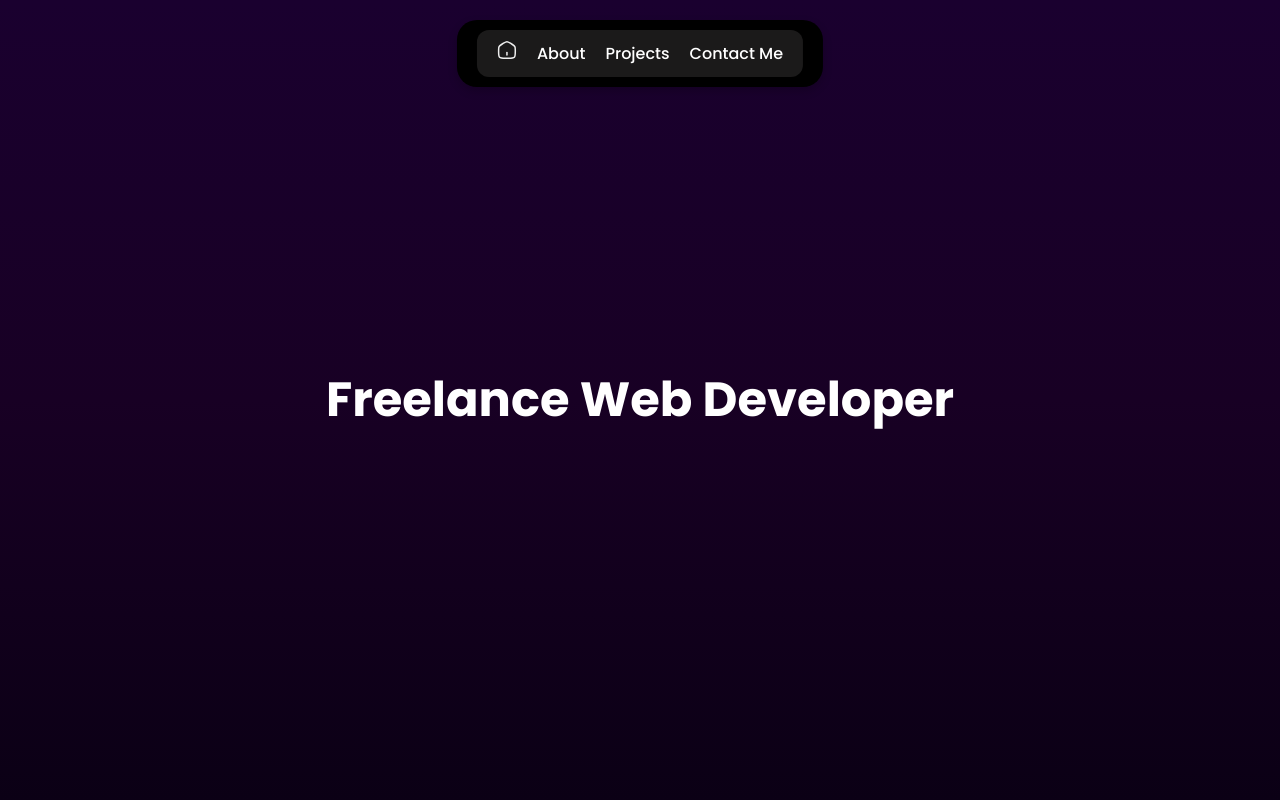
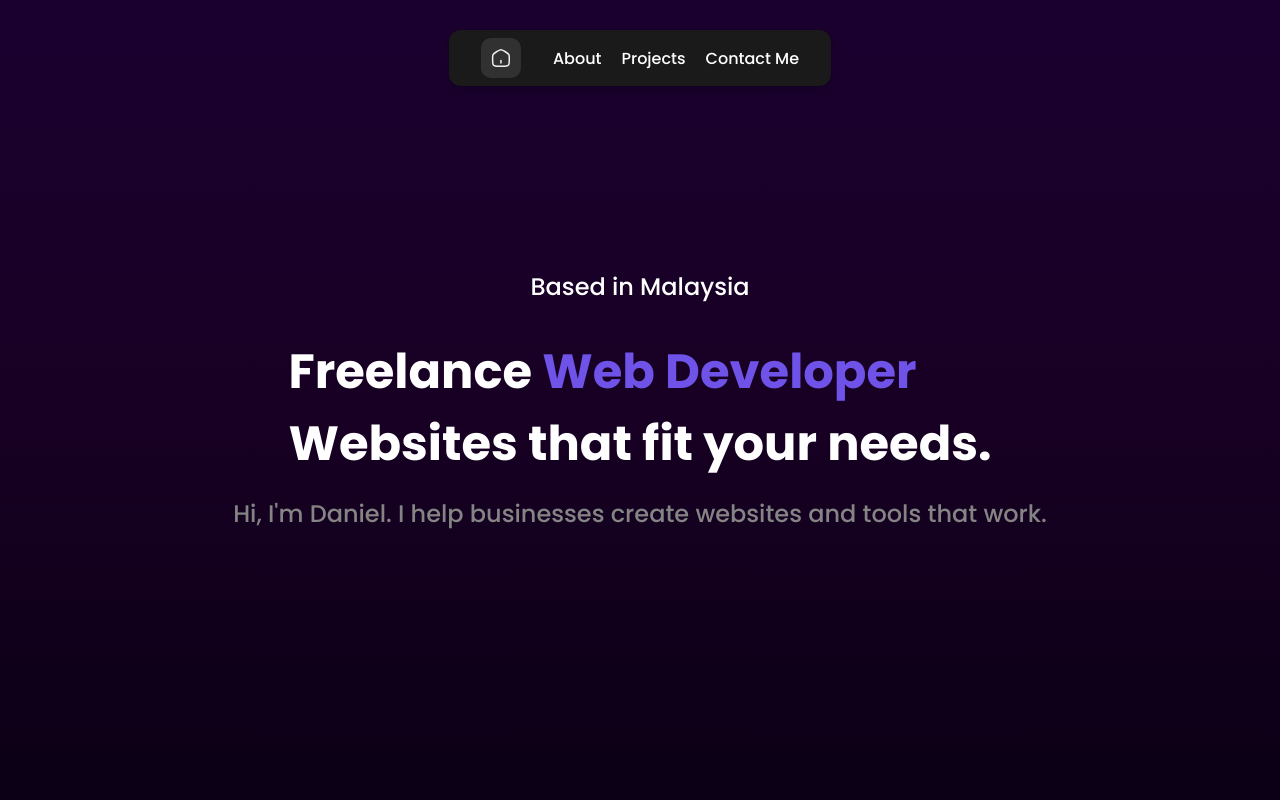
Before and after one commit to daniel-lwl/personal-website, a React (Vite) app: page / in a window 1280 px wide. Shown: the top 800 px of the page. Built offline with nearby package versions, Linux system fonts and the light colour scheme.

Commit message:
feat: Styled Hero Section

```diff
--- a/src/App.jsx
+++ b/src/App.jsx
@@ -8,7 +8,6 @@ function App() {
       <div>
         <Navbar />
         <Hero />
-        <Hero />
       </div>
     );
   }
--- a/src/components/layout/Navbar.jsx
+++ b/src/components/layout/Navbar.jsx
@@ -29,7 +29,7 @@ function Navbar() {
         <div className="navbar-container">
             {/* Home Button as a Link */}
             <a href="#home" className="nav-home">
-            <img src={homeIcon} alt="Home" />
+                <img src={homeIcon} alt="Home" />
             </a>
 
             {/* Navigation Links */}
--- a/src/components/sections/Hero.jsx
+++ b/src/components/sections/Hero.jsx
@@ -4,7 +4,17 @@ import "../../styles/Hero.css";
 function Hero(){
     return(
         <section className="hero">
-            <h1>Freelance Web Developer</h1>
+
+            <div className="hero-text">
+                <h2>Based in Malaysia</h2>
+                <h1 className="main-heading">
+                    Freelance <span style={{color: "#6F53E8"}}>Web Developer</span><br />
+                    Websites that fit your needs.
+                </h1>
+                <h2 className="sub-heading">Hi, I'm Daniel. I help businesses create websites and tools that work.</h2>
+            </div>
+
+
         </section>
     );
 }
--- a/src/styles/Hero.css
+++ b/src/styles/Hero.css
@@ -7,3 +7,17 @@
   color: white;
   margin: 0px;
 }
+
+.hero-text{
+  display: flex;
+  align-items: center;
+  flex-direction: column;
+}
+
+.main-heading{
+  margin: 32px 0px 16px 0px
+}
+
+.sub-heading{
+  color: #858484
+}
--- a/src/styles/Navbar.css
+++ b/src/styles/Navbar.css
@@ -3,30 +3,29 @@
   left: 50%;
   transform: translateX(-50%); /* This centers it horizontally */
   width:auto;
-  background: black;
+  /* background: black; */
   padding: 10px 20px;
-  border-radius: 20px;
-  box-shadow: 0px 4px 10px rgba(0, 0, 0, 0.2);
+  /* border-radius: 20px; */
+  /* box-shadow: 0px 4px 10px rgba(0, 0, 0, 0.2); */
   transition: top 0.3s ease-in-out ; /* Slower transition */
   z-index: 1000; /* Ensures it's above other elements */
 }
 
 .navbar.hidden{
   transform: translate(-50%, -100%); /* Move navbar out of view */
-
 }
 
 .navbar-container {
   display: flex;
   align-items: center;
-  gap: 20px;
+  gap: 32px;
   background: #1b1a1a;
-  padding: 10px 20px;
+  padding: 8px 32px;
   border-radius: 12px;
   box-shadow: 0 4px 10px rgba(0, 0, 0, 0.2);
 }
 
-.home-button {
+.nav-home{
   display: flex;
   align-items: center;
   justify-content: center;
@@ -36,7 +35,7 @@
   border-radius: 10px;
 }
 
-.home-button img {
+.nav-home img {
   width: 20px;
   height: 20px;
 }
@@ -60,3 +59,8 @@
 .nav-links a:hover {
   color: #8f9edc; /* Accent color */
 }
+
+.nav-home{
+  margin: 0;
+
+}
```
Lines whose indentation alone changed are shown as unchanged.
